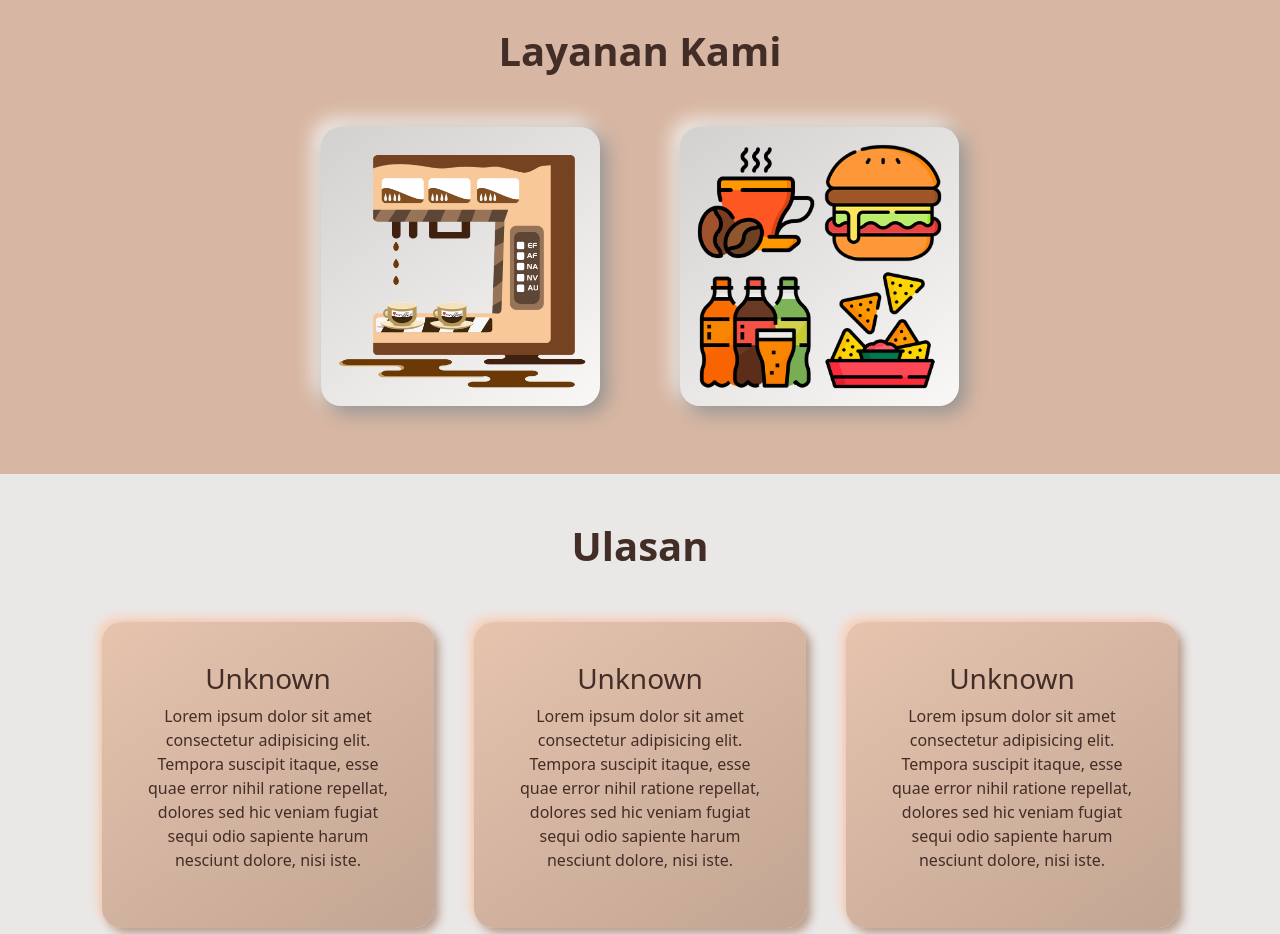
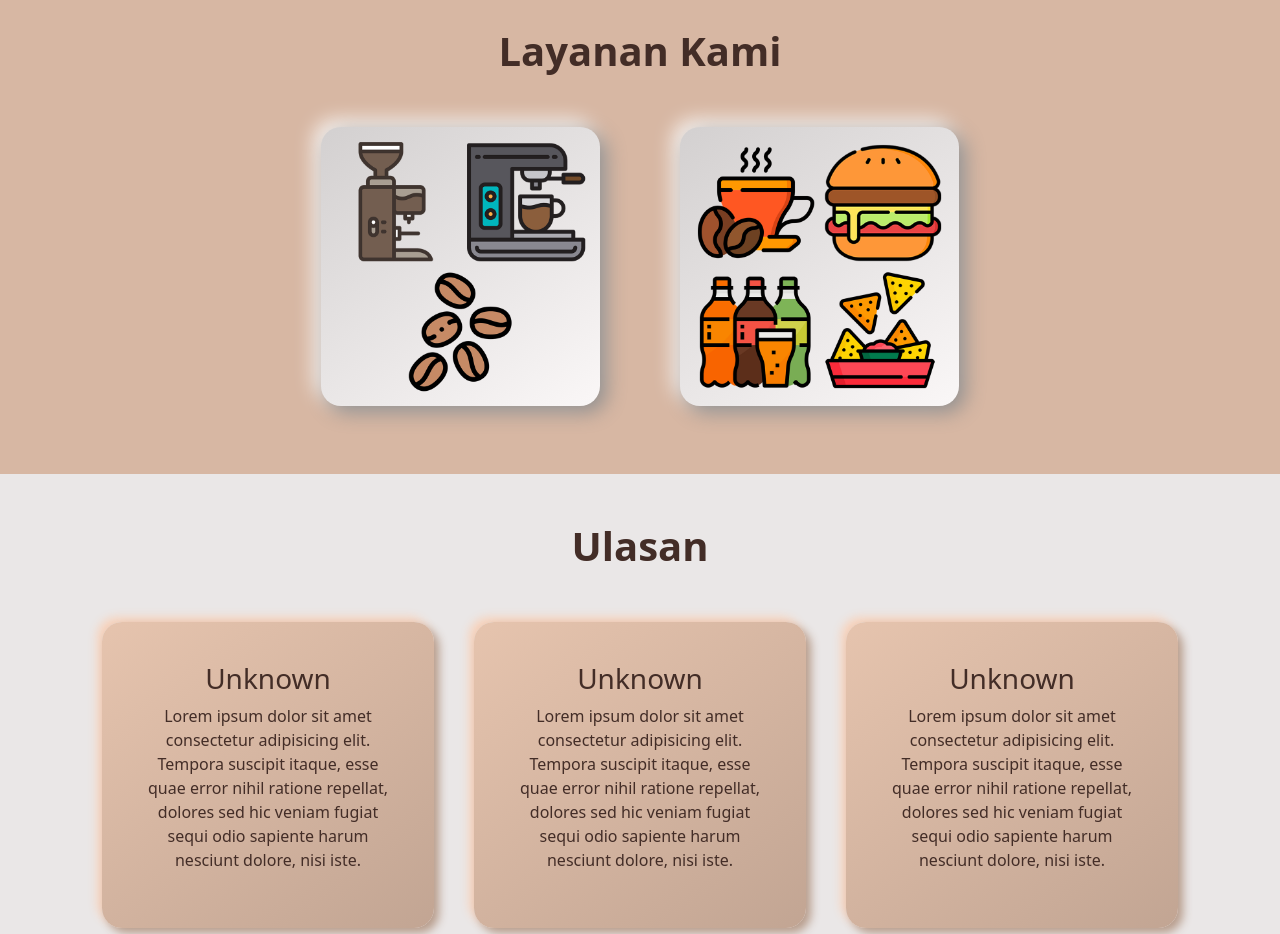
Before and after one commit to Kelompok3-DW/Kopi-Garaki, a website: page index.html in a window 1280 px wide. Shown: the part 807-1741 px from the top of the page. Drawn offline with nearby package versions, Linux system fonts and the light colour scheme.

Commit message:
ganti logo produk di homepage
tambah beberapa gambar produk di assets/img

```diff
--- a/index.html
+++ b/index.html
@@ -140,7 +140,7 @@
                 <div class="wrapper-layanan d-flex justify-content-center">
                     <a href="produk.html" target="_blank">
                         <div class="layanan-imgwrapper d-flex justify-content-center imghvr-fold-up">
-                            <img src="assets/img/produk.png" alt="Produk">
+                            <img src="assets/img/produk1.png" alt="Produk">
                             <p class="d-flex flex-column align-items-center justify-content-center fs-5 text-center">
                                 <span class="fs-2 fw-bolder">Produk</span>Grinder<br>Coffe
                                 Maker<br>Roast
```
Also changed, not shown: assets/img/coffee-beans.png (added), assets/img/coffee-machine.png (added), assets/img/grinder.png (added), assets/img/produk1.png (added).
